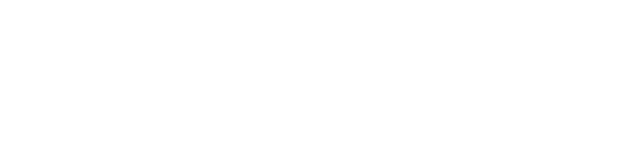
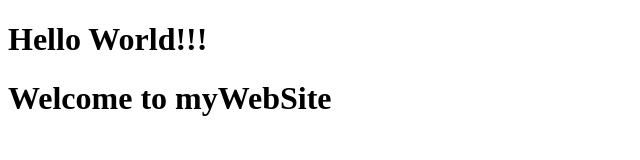
Before and after one commit to Aoffeeprince/TestGit1, a plain HTML site: page index.html in a window 1280 px wide. Shown: the whole page, without its empty margins (0-640 px from the left). Drawn offline with Linux system fonts and the light colour scheme.

Commit message:
Add Welcome Message

```diff
--- a/index.html
+++ b/index.html
@@ -3,4 +3,7 @@
 <head>
 	<title>Test for GITHUB MINI COURSE</title>
 </head>
-<body></body>
+<body>
+	<h1>Hello World!!!</h1>
+	<h1>Welcome to myWebSite</h1>
+</body>
```
